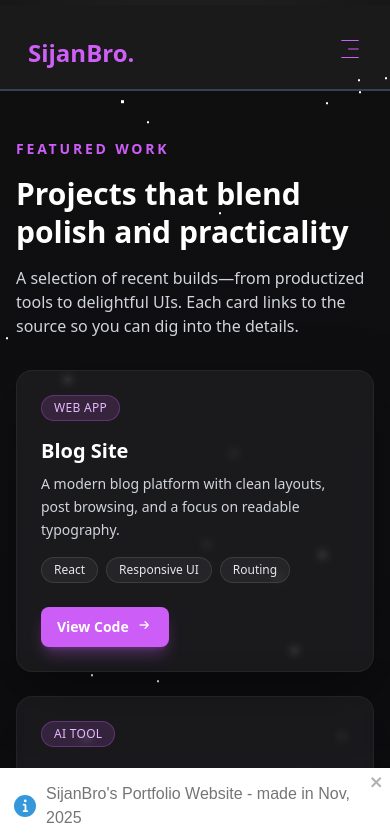
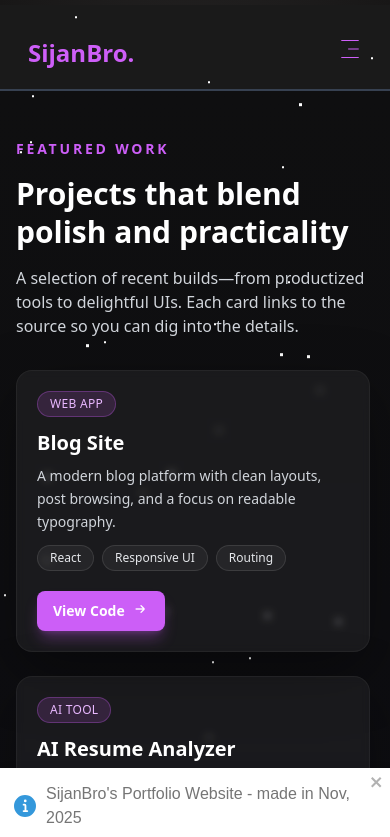
Before and after one commit to sijanbroo/Portfolio, a React (Vite) app: page /projects in a window 390 px wide. Shown: the top 837 px of the page. Built offline with nearby package versions, Linux system fonts and the light colour scheme.

Commit message:
projects section simplified

```diff
--- a/src/components/Projects.jsx
+++ b/src/components/Projects.jsx
@@ -54,7 +54,7 @@ const projects = [
 function Projects() {
   return (
     <section className="w-full bg-gradient-to-b from-[#0f0f10] via-[#0d0d12] to-[#0b0b10] py-12 sm:py-16">
-      <div className="mx-auto max-w-screen-xl px-4 sm:px-6 lg:px-8">
+      <div className="mx-auto max-w-screen-xl px-4 pr-4 sm:px-6 lg:px-8">
         <div className="flex flex-col gap-4 sm:gap-5 mb-8 sm:mb-10">
           <p className="text-sm font-semibold uppercase tracking-[0.2em] text-[#cc5ef7]">
             Featured work
@@ -68,14 +68,12 @@ function Projects() {
           </p>
         </div>
 
-        <div className="grid gap-6 sm:gap-8 md:grid-cols-2 xl:grid-cols-3">
+        <div className="grid gap-6 sm:gap-8 md:grid-cols-2 max-md:mr-1 xl:grid-cols-3 ">
           {projects.map((project) => (
             <article
               key={project.title}
-              className="group relative overflow-hidden rounded-2xl border border-white/5 bg-white/5 backdrop-blur-sm p-6 flex flex-col gap-4 shadow-[0_20px_60px_rgba(0,0,0,0.35)] transition-transform duration-300 hover:-translate-y-2 hover:border-[#cc5ef7]/60"
+              className="group relative overflow-hidden rounded-2xl border border-white/5 bg-white/5 backdrop-blur-sm p-5 sm:p-6 flex flex-col gap-3 sm:gap-4 shadow-[0_20px_60px_rgba(0,0,0,0.35)] transition-all duration-300 hover:-translate-y-2 hover:shadow-[0_25px_70px_rgba(0,0,0,0.45)] hover:border-[#cc5ef7]/60 focus-within:border-[#cc5ef7]/40"
             >
-              {/* Image slot removed as requested */}
-
               <div className="flex items-center justify-between gap-3">
                 <span className="text-xs uppercase tracking-wide px-3 py-1 rounded-full bg-[#cc5ef7]/15 text-[#e9b8ff] border border-[#cc5ef7]/30">
                   {project.tag}
@@ -107,7 +105,7 @@ function Projects() {
                   href={project.repo}
                   target="_blank"
                   rel="noopener noreferrer"
-                  className="inline-flex items-center gap-2 text-sm font-semibold text-white px-4 py-2 rounded-lg bg-[#cc5ef7] hover:bg-[#b74bdc] transition-colors shadow-lg shadow-[#cc5ef7]/30"
+                  className="inline-flex items-center gap-2 text-sm font-semibold text-white px-4 py-2 rounded-lg bg-[#cc5ef7] hover:bg-[#b74bdc] active:scale-95 transition-all shadow-lg shadow-[#cc5ef7]/30 hover:shadow-xl hover:shadow-[#cc5ef7]/40 focus:outline-none focus:ring-2 focus:ring-[#cc5ef7]/50 focus:ring-offset-2 focus:ring-offset-[#0d0d12]"
                 >
                   <span>View Code</span>
                   <i
--- a/src/star-background.scss
+++ b/src/star-background.scss
@@ -1,3 +1,5 @@
+@use "sass:string";
+
 html,
 body {
   margin: 0;
@@ -22,7 +24,7 @@ body {
   @for $i from 2 through $number_of_stars {
     $value: "#{$value}, #{random(2000)}px #{random(2000)}px #FFF"; // Add more shadows
   }
-  @return unquote($value); // Return the concatenated value
+  @return string.unquote($value); // Return the concatenated value
 }
 
 // Generate different sets of box-shadow values for stars of varying sizes
```
